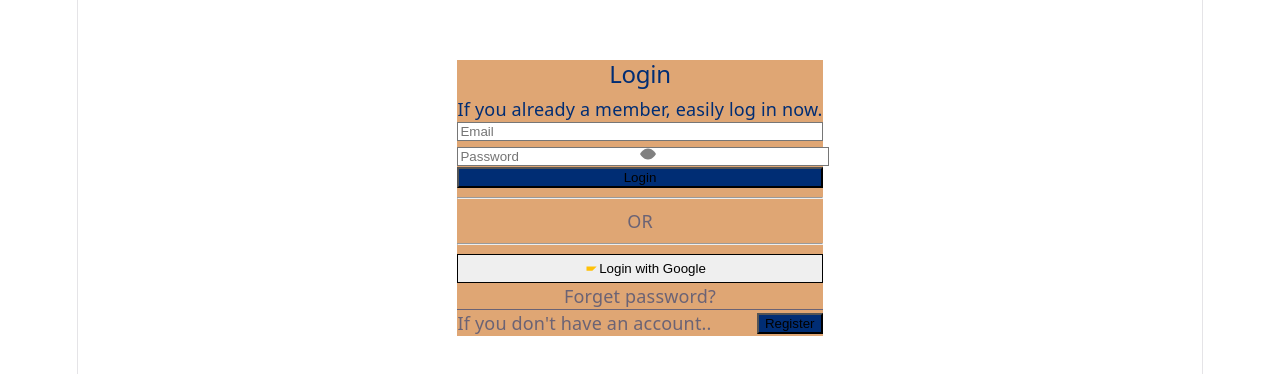
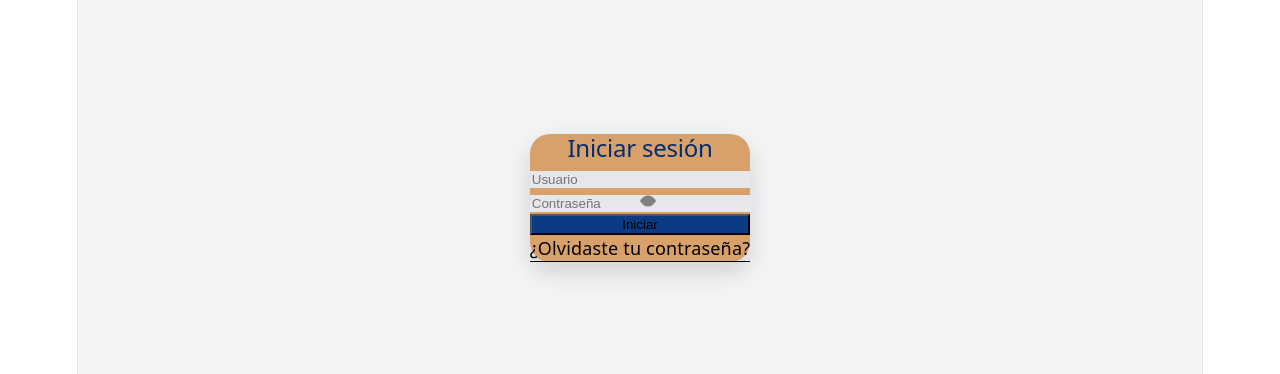
Before and after one commit to sherlody/Men--Dos-Almas-, a React (Vite) app in the folder Menu Dos Almas/: page / in a window 1280 px wide. Shown: the part 202-576 px from the top of the page. Built offline with nearby package versions, Linux system fonts and the light colour scheme.

Commit message:
cambios en el diseño del login del empleado

```diff
--- /dev/null
+++ b/Menu Dos Almas/src/componentes/Login.css
@@ -0,0 +1,63 @@
+@tailwind base;
+@tailwind components;
+@tailwind utilities;
+@layer components {
+  /* .btn-primary {
+      @apply py-1.5 px-3 text-center bg-blue-700 rounded-md text-white;
+  } */
+}
+/* ===== FONDO GENERAL ===== */
+.login-container {
+  background-color: #f3f4f6;
+}
+
+/* ===== TARJETA PRINCIPAL ===== */
+.login-card {
+  background-color: #d9a16a;
+  border-radius: 20px;
+  box-shadow: 0 10px 25px rgba(0, 0, 0, 0.15);
+}
+
+/* ===== INPUTS ===== */
+.login-input {
+  background-color: #e5e7eb;
+  border: none;
+  outline: none;
+  transition: all 0.3s ease;
+}
+
+.login-input:focus {
+  box-shadow: 0 0 0 2px #002D74;
+  background-color: #fff;
+}
+
+/* ===== BOTÓN ===== */
+.login-btn {
+  background-color: #0b3b82;
+  transition: all 0.3s ease;
+}
+
+.login-btn:hover {
+  background-color: #1d5bbf;
+  transform: scale(1.03);
+}
+
+/* ===== TEXTO ===== */
+.login-title {
+  color: #002D74;
+}
+
+.login-link {
+  color: #000;
+  cursor: pointer;
+}
+
+.login-link:hover {
+  text-decoration: underline;
+}
+
+/* ===== IMAGEN ===== */
+.login-img {
+  object-fit: cover;
+  height: 100%;
+}
--- a/Menu Dos Almas/src/componentes/LoginEmpleado.jsx
+++ b/Menu Dos Almas/src/componentes/LoginEmpleado.jsx
@@ -1,106 +1,65 @@
+import "./login.css";
+
 function LoginEmpleado() {
   return (
-    <section className="bg-gray-100 min-h-screen flex box-border justify-center items-center">
-      <div className="bg-[#dfa674] rounded-2xl flex max-w-3xl p-5 items-center">
+    <section className="login-container min-h-screen flex justify-center items-center">
+
+      <div className="login-card flex max-w-3xl p-5 items-center">
 
         {/* FORMULARIO */}
         <div className="md:w-1/2 px-8">
-          <h2 className="font-bold text-3xl text-[#002D74]">Login</h2>
-          <p className="text-sm mt-4 text-[#002D74]">
-            If you already a member, easily log in now.
-          </p>
+          <h2 className="login-title font-bold text-3xl">
+            Iniciar sesión
+          </h2>
 
           <form className="flex flex-col gap-4">
             <input
-              className="p-2 mt-8 rounded-xl border"
-              type="email"
-              name="email"
-              placeholder="Email"
+              className="login-input p-2 mt-8 rounded-xl"
+              type="text"
+              name="username"
+              placeholder="Usuario"
             />
 
             <div className="relative">
               <input
-                className="p-2 rounded-xl border w-full"
+                className="login-input p-2 rounded-xl w-full"
                 type="password"
                 name="password"
-                id="password"
-                placeholder="Password"
+                placeholder="Contraseña"
               />
 
-              {/* ICONO VER */}
               <svg
                 xmlns="http://www.w3.org/2000/svg"
                 width="16"
                 height="16"
                 fill="gray"
-                id="togglePassword"
-                className="absolute top-1/2 right-3 -translate-y-1/2 cursor-pointer z-20 opacity-100"
+                className="absolute top-1/2 right-3 -translate-y-1/2 cursor-pointer"
                 viewBox="0 0 16 16"
               >
                 <path d="M16 8s-3-5.5-8-5.5S0 8 0 8s3 5.5 8 5.5S16 8 16 8z" />
                 <path d="M8 5.5a2.5 2.5 0 1 0 0 5 2.5 2.5 0 0 0 0-5z" />
               </svg>
-
-              {/* ICONO OCULTAR */}
-              <svg
-                xmlns="http://www.w3.org/2000/svg"
-                width="16"
-                height="16"
-                fill="currentColor"
-                className="absolute top-1/2 right-3 -z-1 -translate-y-1/2 cursor-pointer hidden"
-                id="mama"
-                viewBox="0 0 16 16"
-              >
-                <path d="m10.79 12.912-1.614-1.615a3.5 3.5 0 0 1-4.474-4.474l-2.06-2.06C.938 6.278 0 8 0 8s3 5.5 8 5.5a7.029 7.029 0 0 0 2.79-.588z" />
-                <path d="M5.525 7.646a2.5 2.5 0 0 0 2.829 2.829l-2.83-2.829z" />
-              </svg>
             </div>
 
             <button
-              className="bg-[#002D74] text-white py-2 rounded-xl hover:scale-105 duration-300 hover:bg-[#206ab1] font-medium"
+              className="login-btn text-white py-2 rounded-xl font-medium"
               type="submit"
             >
-              Login
+              Iniciar
             </button>
           </form>
 
-          <div className="mt-6 items-center text-gray-100">
-            <hr className="border-gray-300" />
-            <p className="text-center text-sm">OR</p>
-            <hr className="border-gray-300" />
-          </div>
-
-          {/* GOOGLE */}
-          <button className="bg-white border py-2 w-full rounded-xl mt-5 flex justify-center items-center text-sm hover:scale-105 duration-300 hover:bg-[#60a8bc4f] font-medium">
-            <svg
-              className="mr-3"
-              xmlns="http://www.w3.org/2000/svg"
-              viewBox="0 0 48 48"
-              width="25px"
-            >
-              <path fill="#FFC107" d="M43.611,20.083H24v8h11.303..." />
-            </svg>
-            Login with Google
-          </button>
-
-          <div className="mt-10 text-sm border-b border-gray-500 py-5">
-            Forget password?
-          </div>
-
-          <div className="mt-4 text-sm flex justify-between items-center">
-            <p>If you don't have an account..</p>
-            <button className="text-white bg-[#002D74] rounded-xl py-2 px-5 hover:scale-110 duration-300">
-              Register
-            </button>
+          <div className="mt-10 text-sm border-b border-gray-500 py-5 login-link">
+            ¿Olvidaste tu contraseña?
           </div>
         </div>
 
         {/* IMAGEN */}
         <div className="md:block hidden w-1/2">
           <img
-            className="rounded-2xl max-h-[1600px]"
+            className="login-img rounded-2xl"
             src="https://images.unsplash.com/photo-1552010099-5dc86fcfaa38"
-            alt="login form"
+            alt="login"
           />
         </div>
 
--- /dev/null
+++ b/Menu Dos Almas/tailwind.config.js
@@ -0,0 +1,12 @@
+/** @type {import('tailwindcss').Config} */
+export default {
+  darkMode: 'class',
+  content: [
+    "./index.html",
+    "./src/**/*.{js,ts,jsx,tsx}",
+  ],
+  theme: {
+    extend: {},
+  },
+  plugins: [],
+}
```
